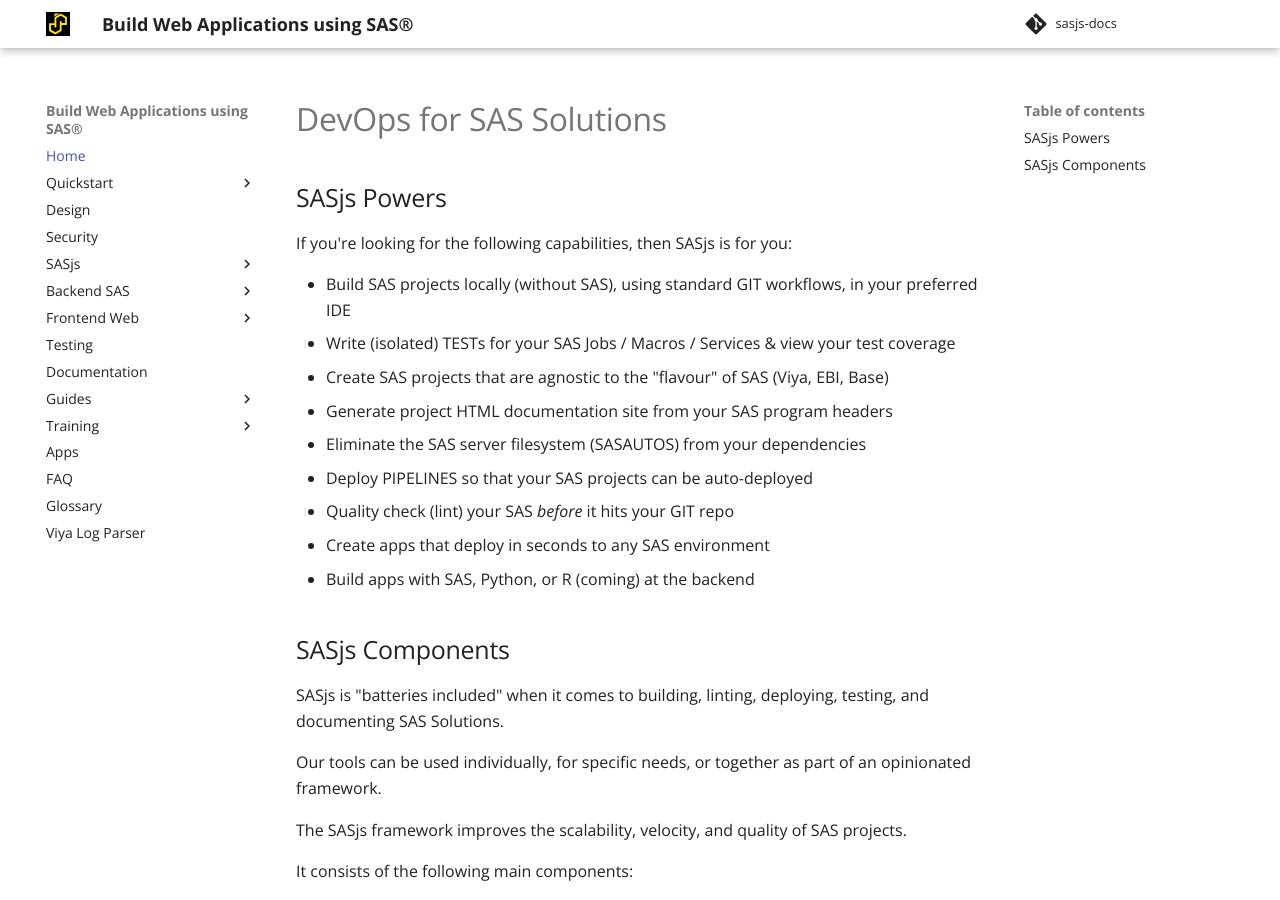
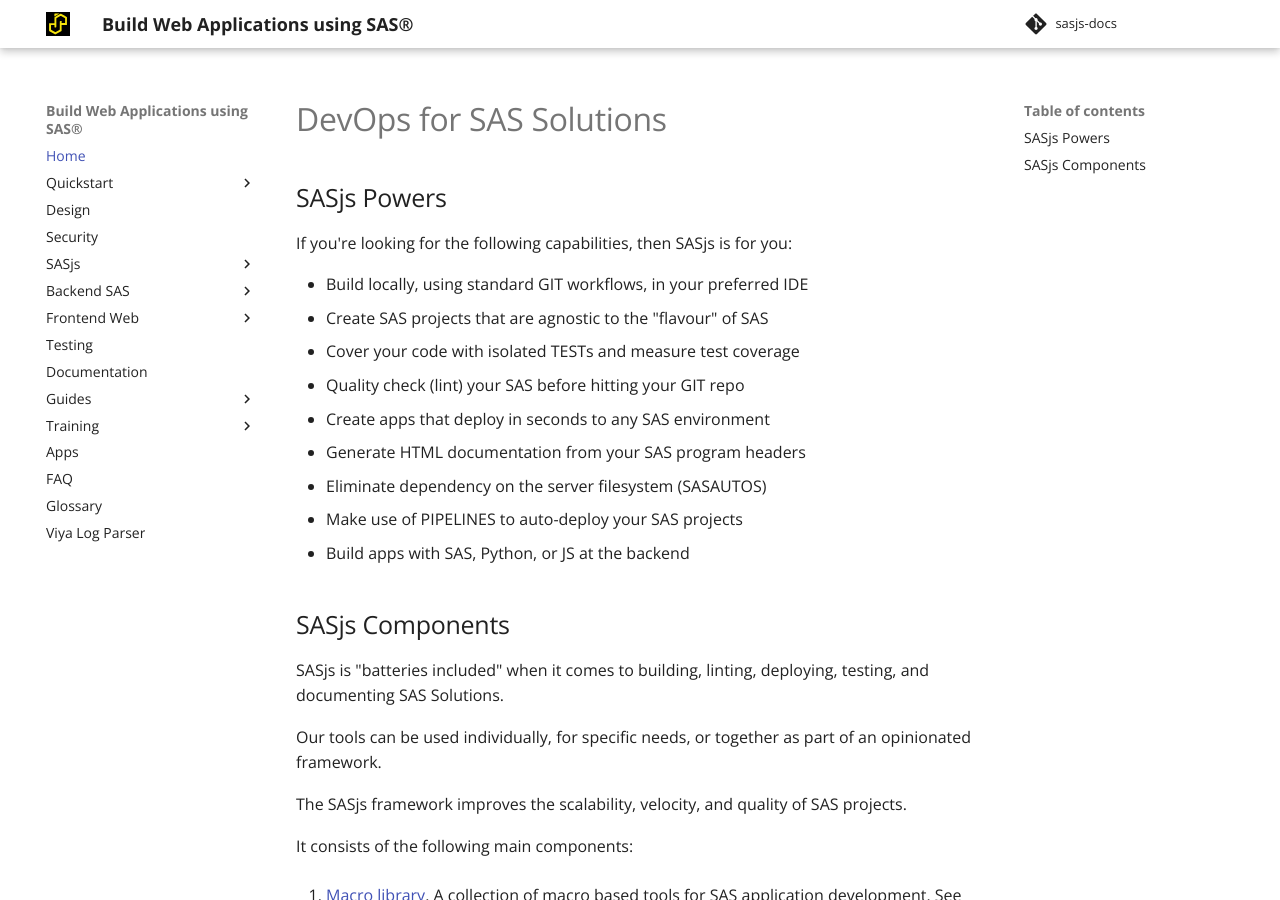
Before and after one commit to sasjs/sasjs.io, an MkDocs documentation site: the page built from docs/index.md, in a window 1280 px wide and 900 px high. Built offline with MkDocs 1.6.1 and Material for MkDocs 9.7.7, drawn with Linux system fonts in a browser that asks for light colours; comment, search, counter and statistics services are not loaded.

Commit message:
Update index.md

```diff
--- a/docs/index.md
+++ b/docs/index.md
@@ -5,16 +5,15 @@
 
 If you're looking for the following capabilities, then SASjs is for you:
 
-* Build SAS projects locally (without SAS), using standard GIT workflows, in your preferred IDE
-* Write (isolated) TESTs for your SAS Jobs / Macros / Services & view your test coverage
-* Create SAS projects that are agnostic to the "flavour" of SAS (Viya, EBI, Base)
-* Generate project HTML documentation site from your SAS program headers
-* Eliminate the SAS server filesystem (SASAUTOS) from your dependencies
-* Deploy PIPELINES so that your SAS projects can be auto-deployed
-* Quality check (lint) your SAS _before_ it hits your GIT repo
+* Build locally, using standard GIT workflows, in your preferred IDE
+* Create SAS projects that are agnostic to the "flavour" of SAS
+* Cover your code with isolated TESTs and measure test coverage
+* Quality check (lint) your SAS before hitting your GIT repo
 * Create apps that deploy in seconds to any SAS environment
-* Build apps with SAS, Python, or R (coming) at the backend
-
+* Generate HTML documentation from your SAS program headers
+* Eliminate dependency on the server filesystem (SASAUTOS)
+* Make use of PIPELINES to auto-deploy your SAS projects
+* Build apps with SAS, Python, or JS at the backend
 
 ## SASjs Components
 
```
